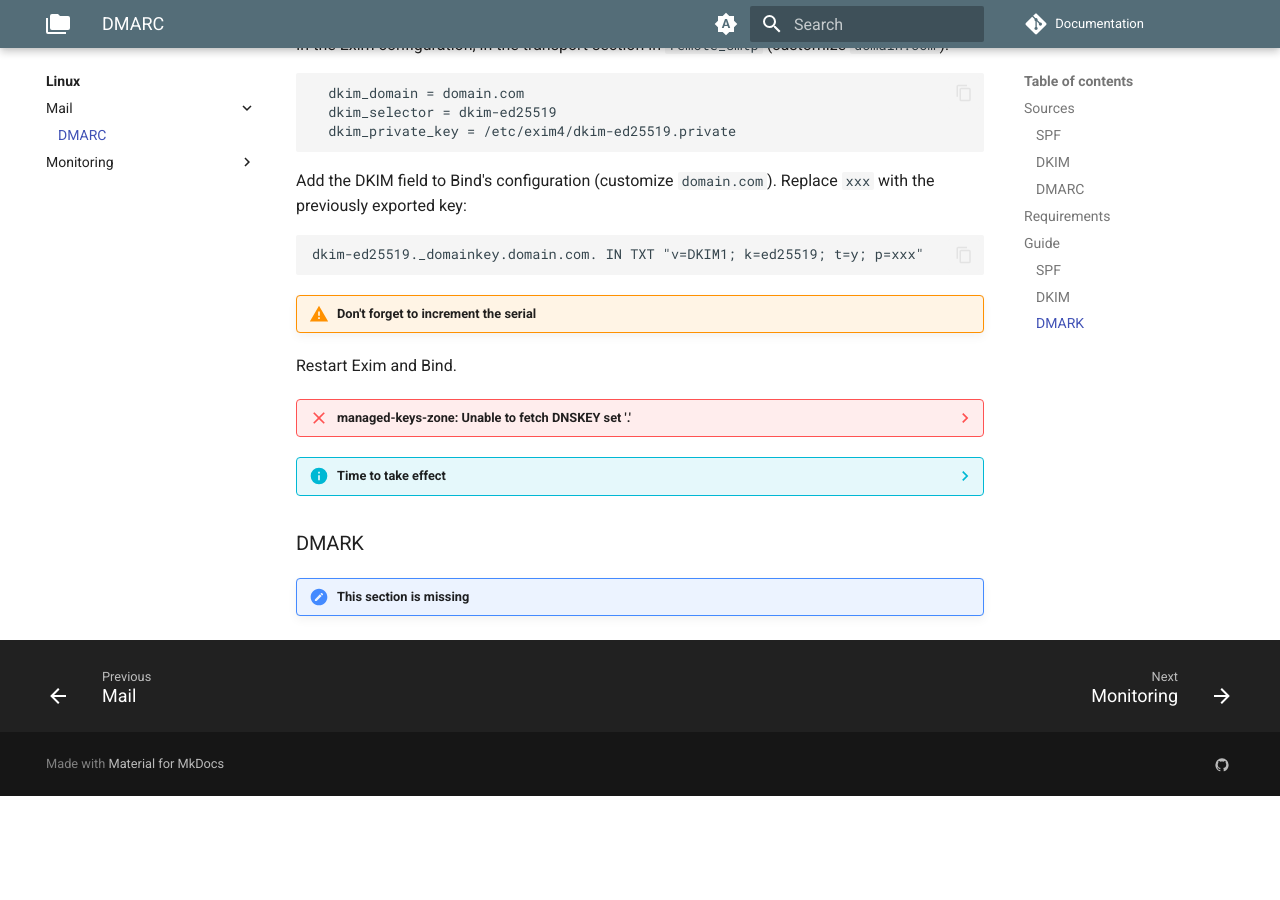
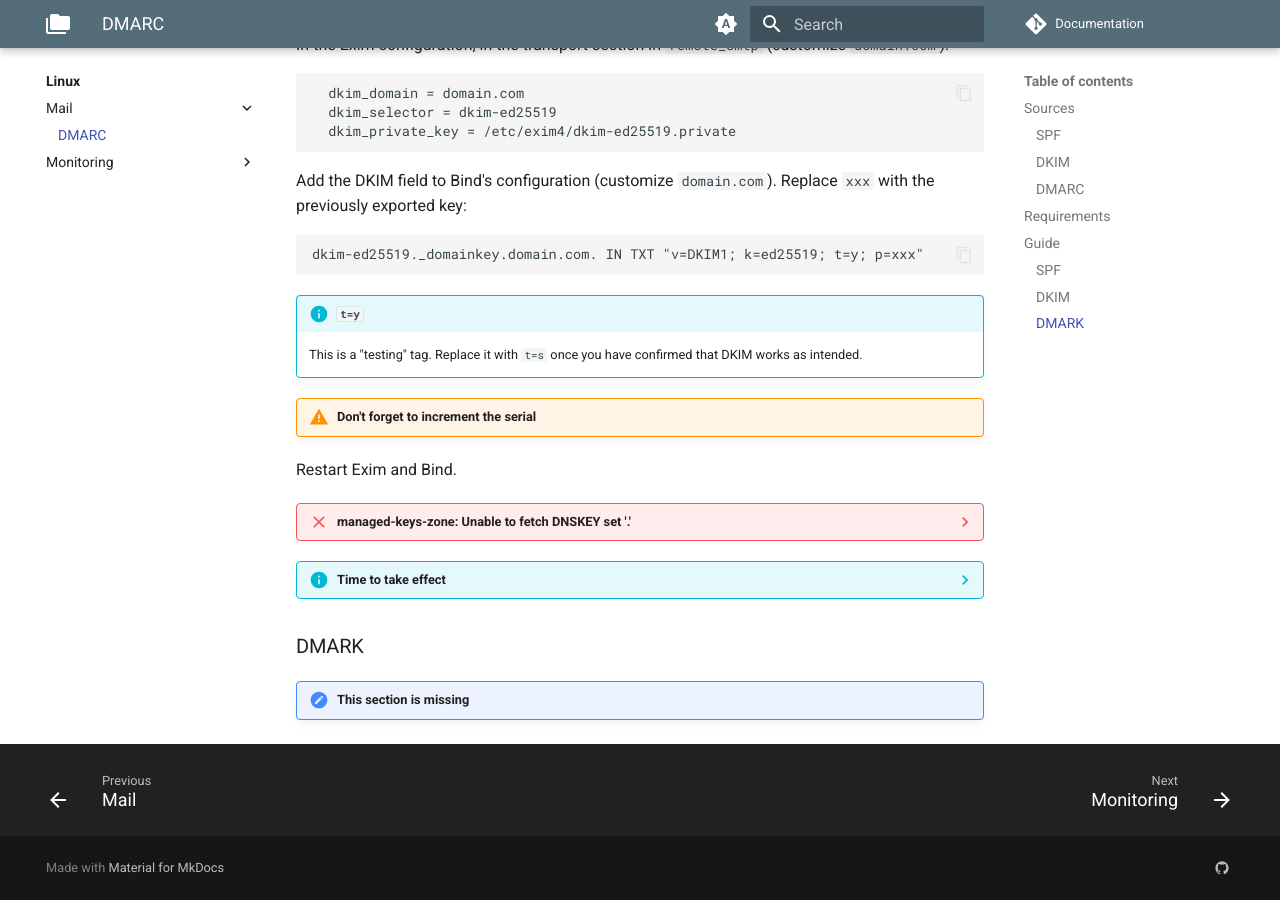
Before and after one commit to FlagHunter01/documentation.frolov.eu, an MkDocs documentation site: the page built from docs/linux/mail/dmarc.md, in a window 1280 px wide and 900 px high, scrolled down 1290 px. Built offline with MkDocs 1.6.1 and Material for MkDocs 9.7.7, drawn with Linux system fonts in a browser that asks for light colours; plug-ins that fetch from the network failed and are left out; comment, search, counter and statistics services are not loaded; before the commit the page ends 2086 px from its top, so only the background shows below that.

Commit message:
Add info about t=y tag in dmarc

````diff
--- a/docs/linux/mail/dmarc.md
+++ b/docs/linux/mail/dmarc.md
@@ -56,6 +56,9 @@ Add the DKIM field to Bind's configuration (customize `domain.com`). Replace `xx
 dkim-ed25519._domainkey.domain.com. IN TXT "v=DKIM1; k=ed25519; t=y; p=xxx"
 ```
 
+!!! info "`t=y`"
+    This is a "testing" tag. Replace it with `t=s` once you have confirmed that DKIM works as intended.
+
 !!! warning "Don't forget to increment the serial"
 
 Restart Exim and Bind.
````
